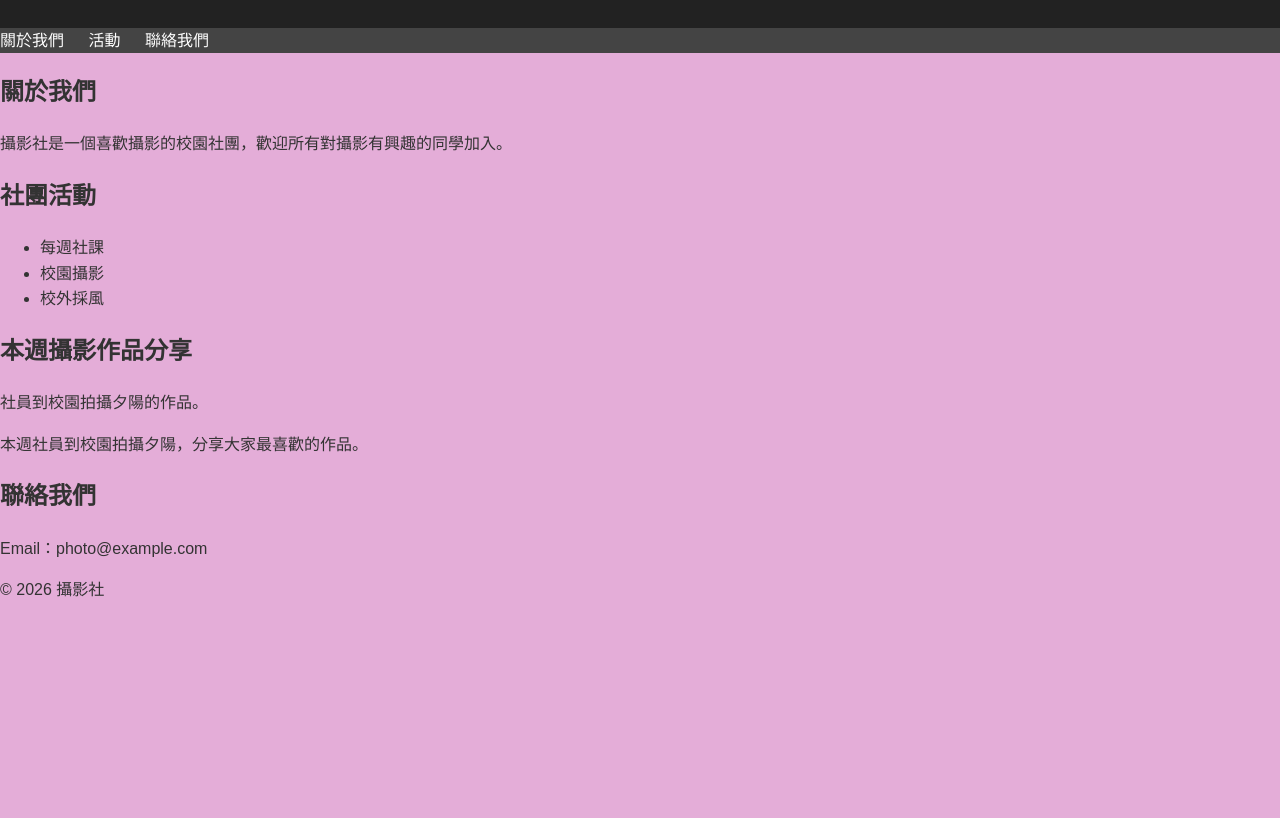
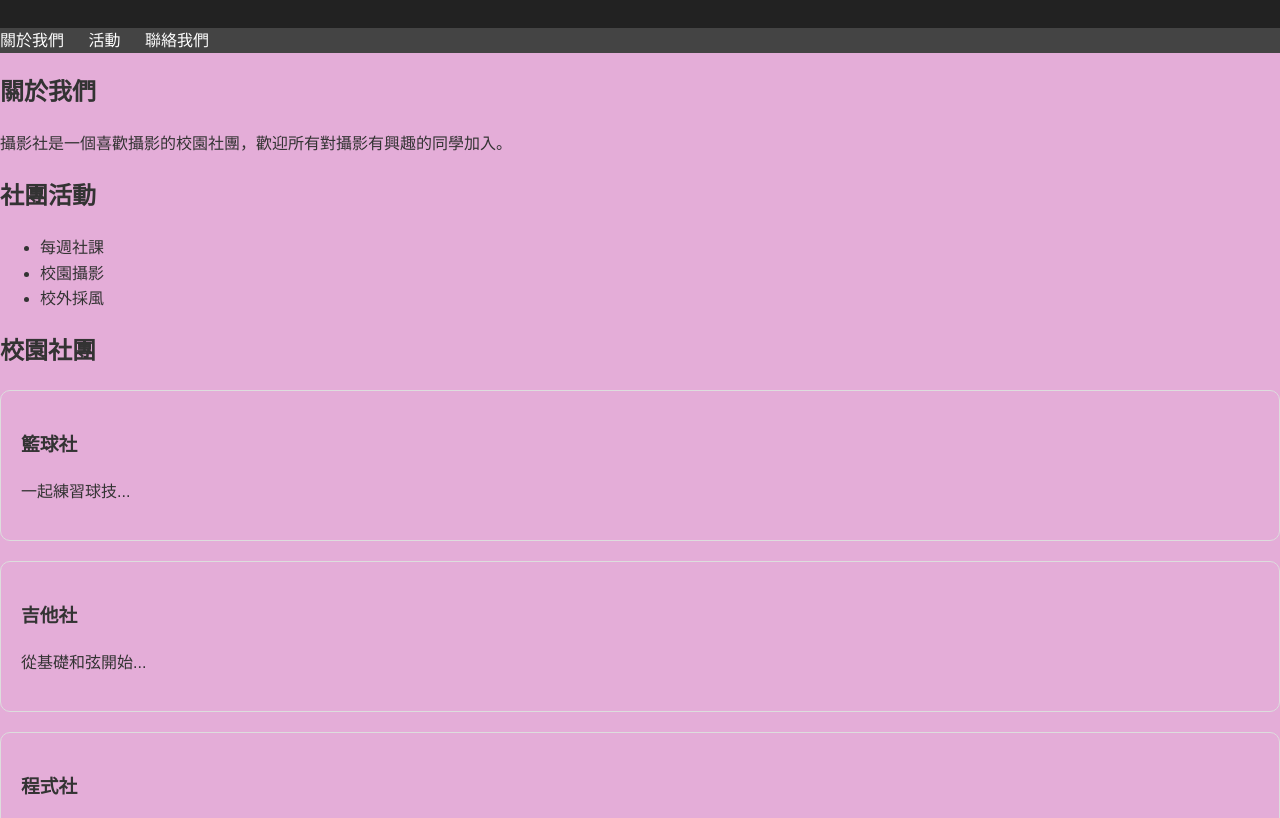
Before and after one commit to x0979092144-sudo/aaa, a plain HTML site: page week04/index.html in a window 1280 px wide. Shown: the part 132-950 px from the top of the page. Before the commit the page ends 800 px from the top, so only its background shows below. Drawn offline with Linux system fonts and the light colour scheme.

Commit message:
設計w04 css

```diff
--- a/week04/index.html
+++ b/week04/index.html
@@ -31,6 +31,37 @@
 </ul>
 </section>
 <section id="artwork">
+
+<section id="clubs">
+    <h2>校園社團</h2>
+    <div class="clubs">
+        <article class="card">
+            <h3>籃球社</h3>
+            <p>一起練習球技...</p>
+        </article>
+        <article class="card">
+            <h3>吉他社</h3>
+            <p>從基礎和弦開始...</p>
+        </article>
+        <article class="card">
+            <h3>程式社</h3>
+            <p>一起學習程式...</p>
+        </article>
+    </div>
+</section>
+
+
+
+
+
+
+
+
+
+
+
+
+
 <article>
   <h2>本週攝影作品分享</h2>
   <p>社員到校園拍攝夕陽的作品。</p>
--- a/week04/style.css
+++ b/week04/style.css
@@ -21,3 +21,9 @@ nav a{
   text-decoration: none;
   margin-right: 20px;
 }
+article {
+  border: 1px solid #ddd;
+  padding: 20px;
+  margin: 20px 0;
+  border-radius: 10px;
+}
```
